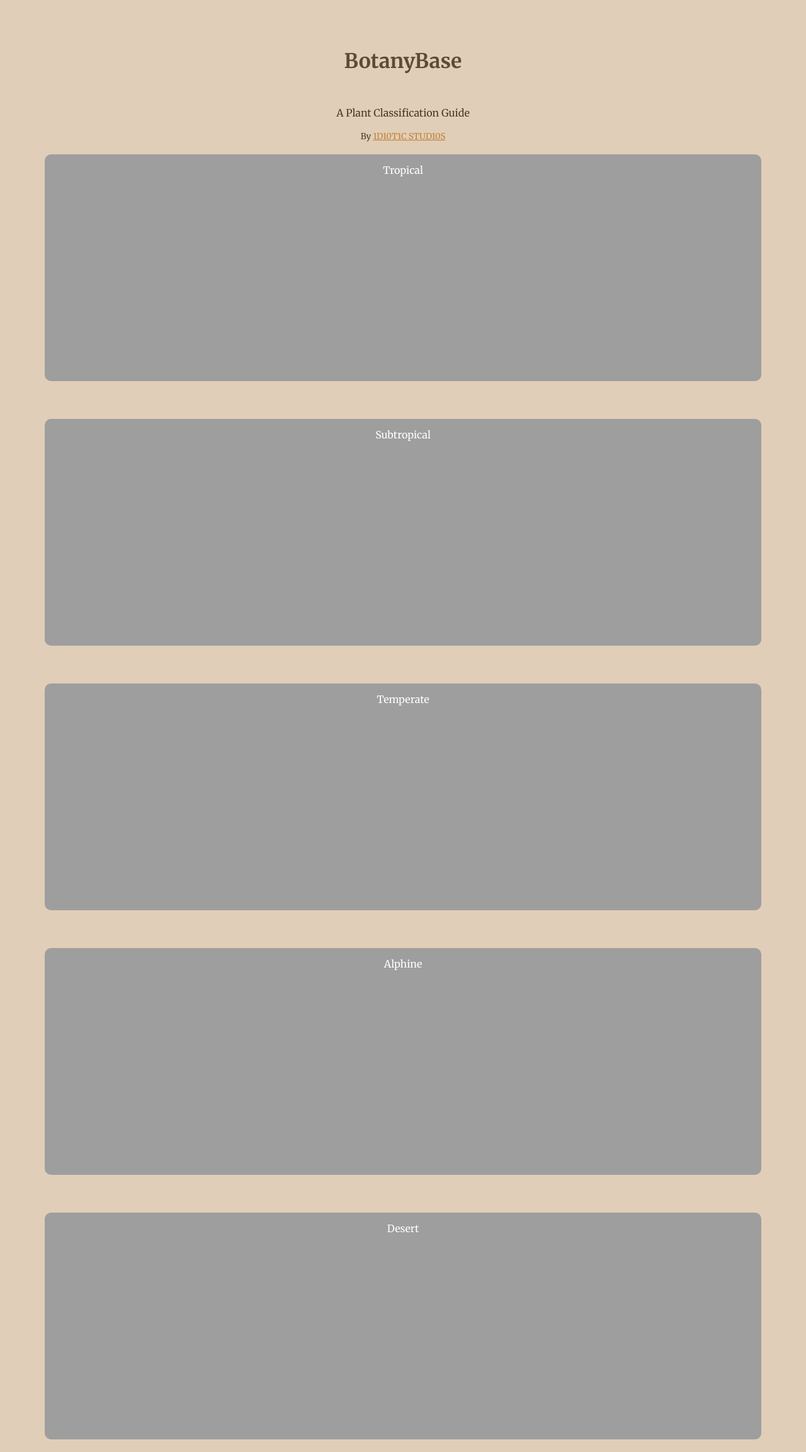
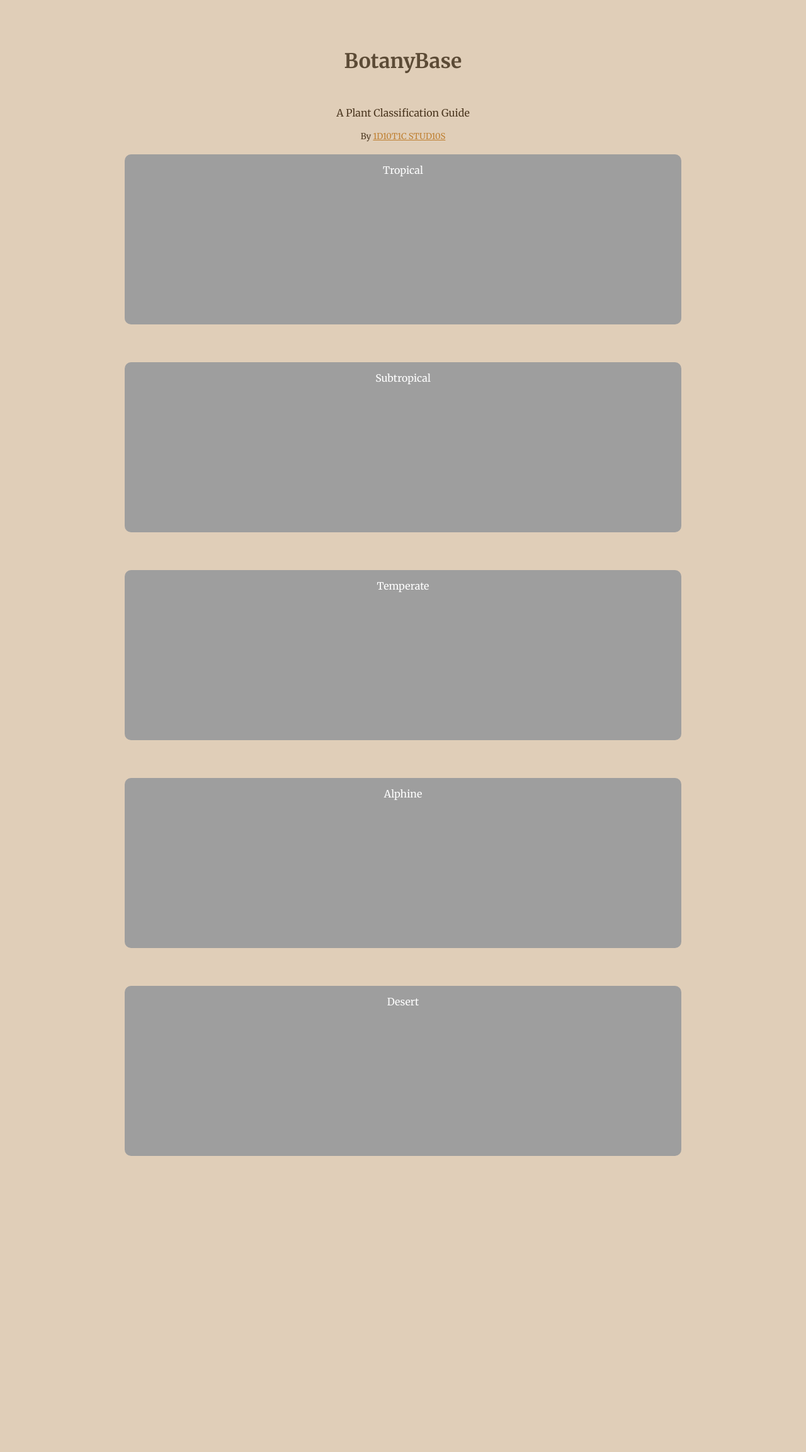
Before and after one commit to BotanyBase/botanybase.github.io, a Jekyll site: the page built from index.html, in a window 1280 px wide. Shown: the whole page at 63% size. Built offline with Jekyll 4.4.1, drawn with Linux system fonts in a browser that asks for light colours; after the commit the page ends 1855 px from its top, so only the background shows below that.

Commit message:
Update style.css

```diff
--- a/assets/css/style.css
+++ b/assets/css/style.css
@@ -28,8 +28,8 @@ h1 {
 
 .button-box {
   /* Fixed size */
-  width: 90%;
-  height: 40vh;
+  width: 70%;
+  height: 30vh;
 
   /* Curved edges */
   border-radius: 10px;
```
